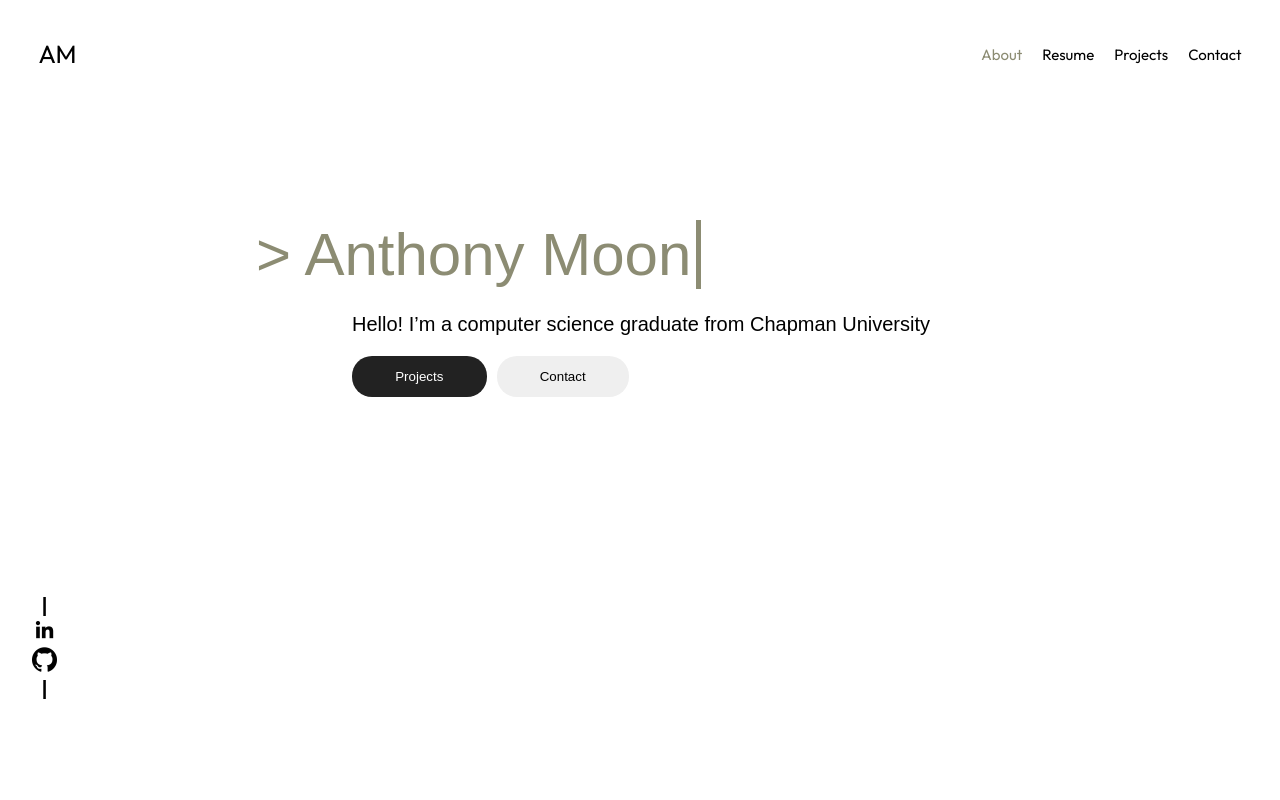
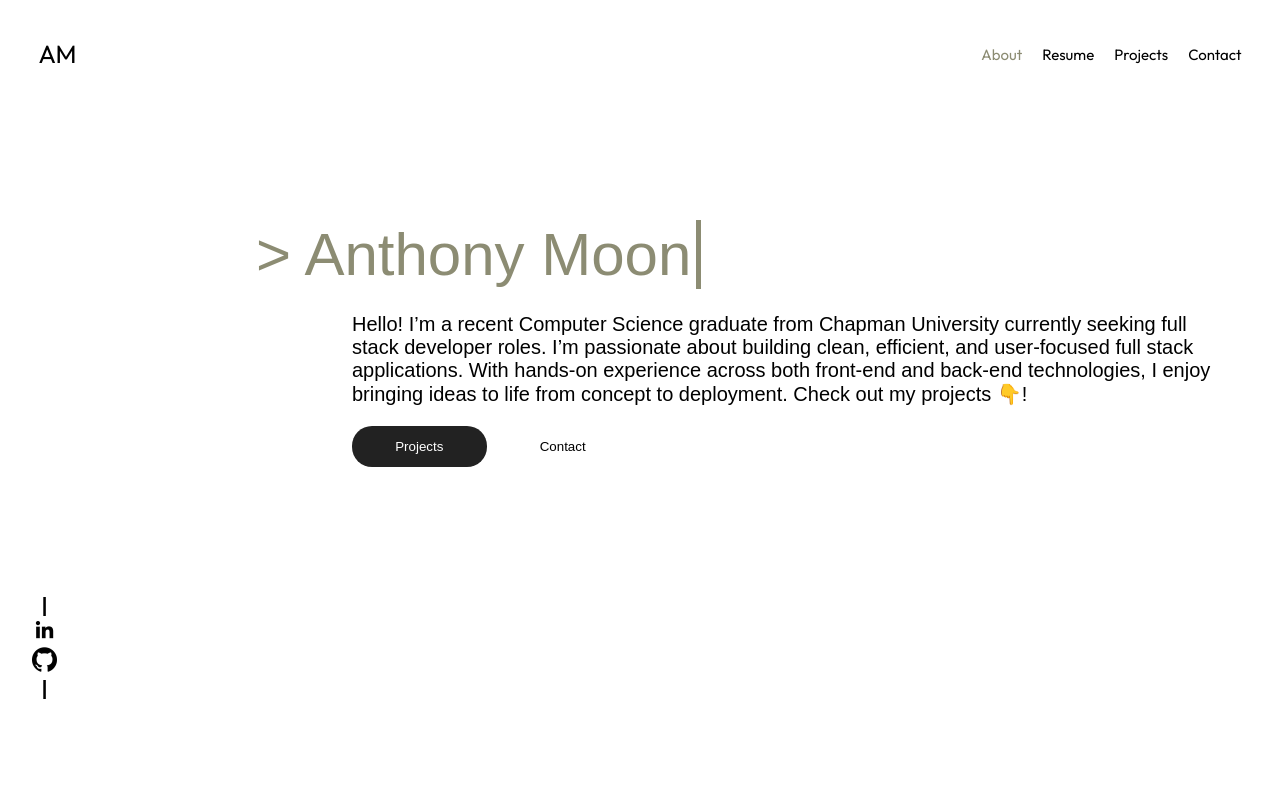
Before and after one commit to anthonymoon2/reactPortfolio, a React (Vite) app: page / in a window 1280 px wide. Shown: the top 800 px of the page. Built offline with nearby package versions, Linux system fonts and the light colour scheme; a web font is replaced by a local one.

Commit message:
update ui and bio

```diff
--- a/src/components/Home.jsx
+++ b/src/components/Home.jsx
@@ -12,7 +12,7 @@ function Home() {
       {/* Introduction Section */}
       <section>
         <p>
-          Hello! I’m a computer science graduate from Chapman University
+        Hello! I’m a recent Computer Science graduate from Chapman University currently seeking full stack developer roles. I’m passionate about building clean, efficient, and user-focused full stack applications. With hands-on experience across both front-end and back-end technologies, I enjoy bringing ideas to life from concept to deployment. Check out my projects 👇!
         </p>
 
         {/* Buttons for projects and contact */}
--- a/styles/index.css
+++ b/styles/index.css
@@ -66,6 +66,8 @@ button{
 }
 .light-button{
   margin-left: 10px;
+  background-color: white;
+  color: black;
 }
 .dark-button:hover {
   background-color: rgb(116, 113, 113);
```
